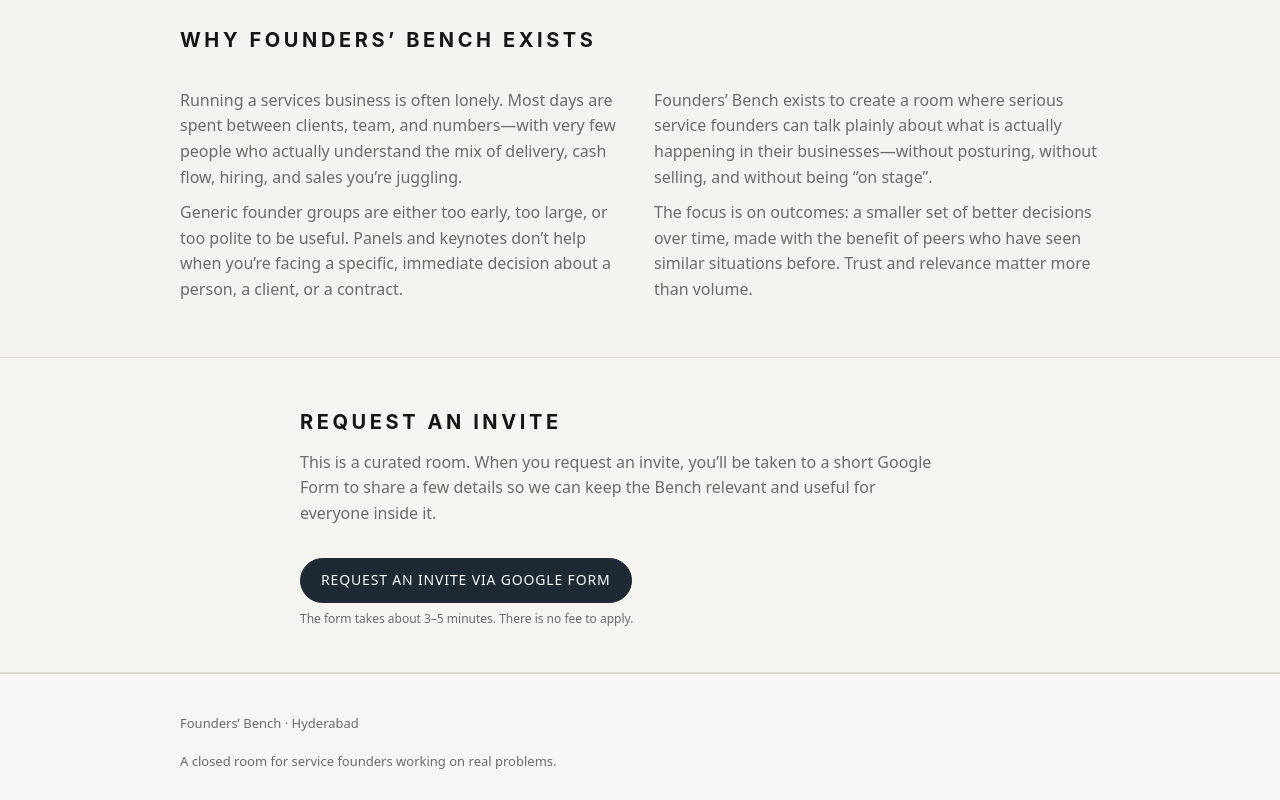
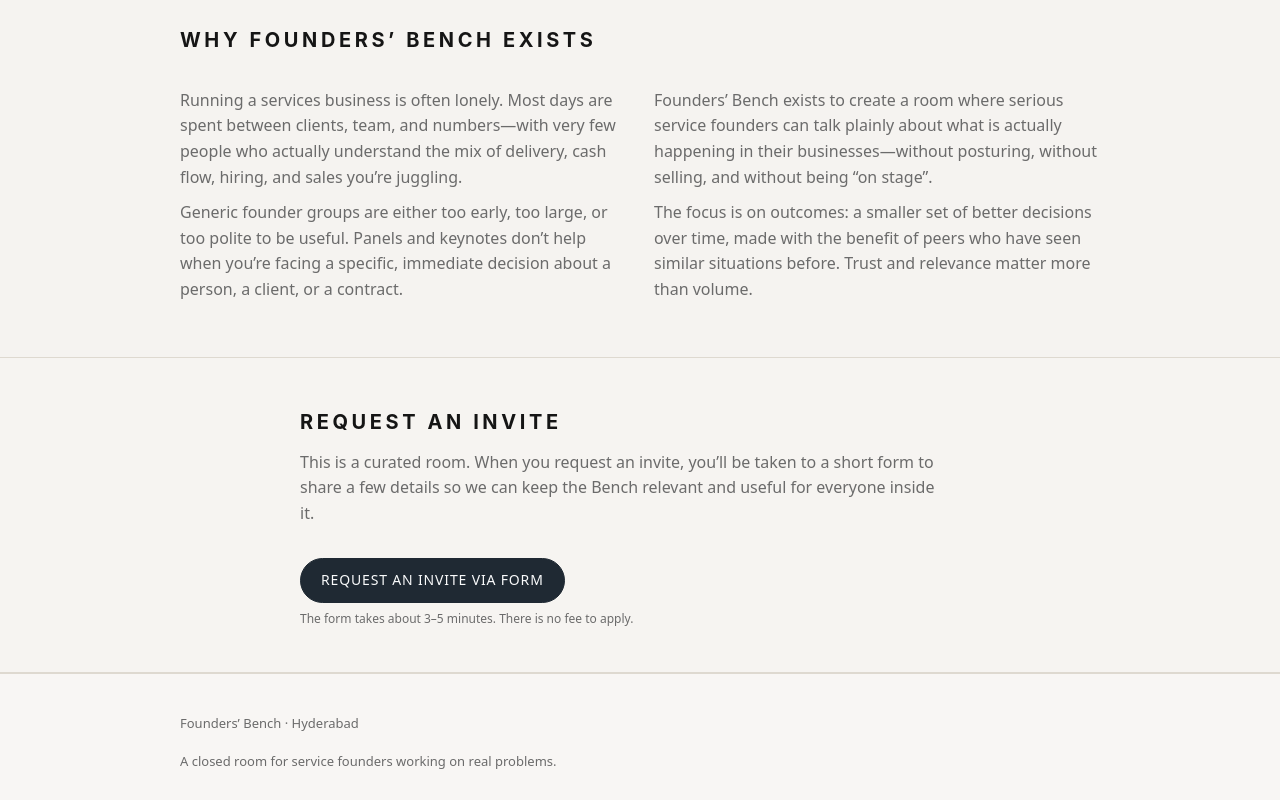
Before and after one commit to SamjithRaj/Founders-Bench, a website: page index.html in a window 1280 px wide. Shown: the part 1594-2394 px from the top of the page. Drawn offline with Linux system fonts and the light colour scheme.

Commit message:
Update index.html

```diff
--- a/index.html
+++ b/index.html
@@ -26,7 +26,7 @@
           <a href="#who-its-for">Who it’s for</a>
           <a href="#why">Why this exists</a>
           <a
-            href="https://forms.gle/S2GqfMAqNf5D7xcY9"
+            href="https://tally.so/r/EkQZD2"
             class="nav-cta"
             target="_blank"
             rel="noopener"
@@ -74,7 +74,7 @@
 
             <div class="hero-actions">
               <a
-                href="https://forms.gle/S2GqfMAqNf5D7xcY9"
+                href="https://tally.so/r/EkQZD2"
                 class="btn-primary"
                 target="_blank"
                 rel="noopener"
@@ -211,7 +211,7 @@
             <h2>Request an invite</h2>
             <p>
               This is a curated room. When you request an invite, you’ll be
-              taken to a short Google Form to share a few details so we can
+              taken to a short form to share a few details so we can
               keep the Bench relevant and useful for everyone inside it.
             </p>
           </div>
@@ -219,11 +219,11 @@
           <div class="apply-form">
             <div class="form-footer">
               <a
-                href="https://forms.gle/S2GqfMAqNf5D7xcY9"
+                href="https://tally.so/r/EkQZD2"
                 class="btn-primary"
                 target="_blank"
                 rel="noopener"
-                >Request an invite via Google Form</a
+                >Request an invite via form</a
               >
               <p class="minor-note">
                 The form takes about 3–5 minutes. There is no fee to apply.
```
